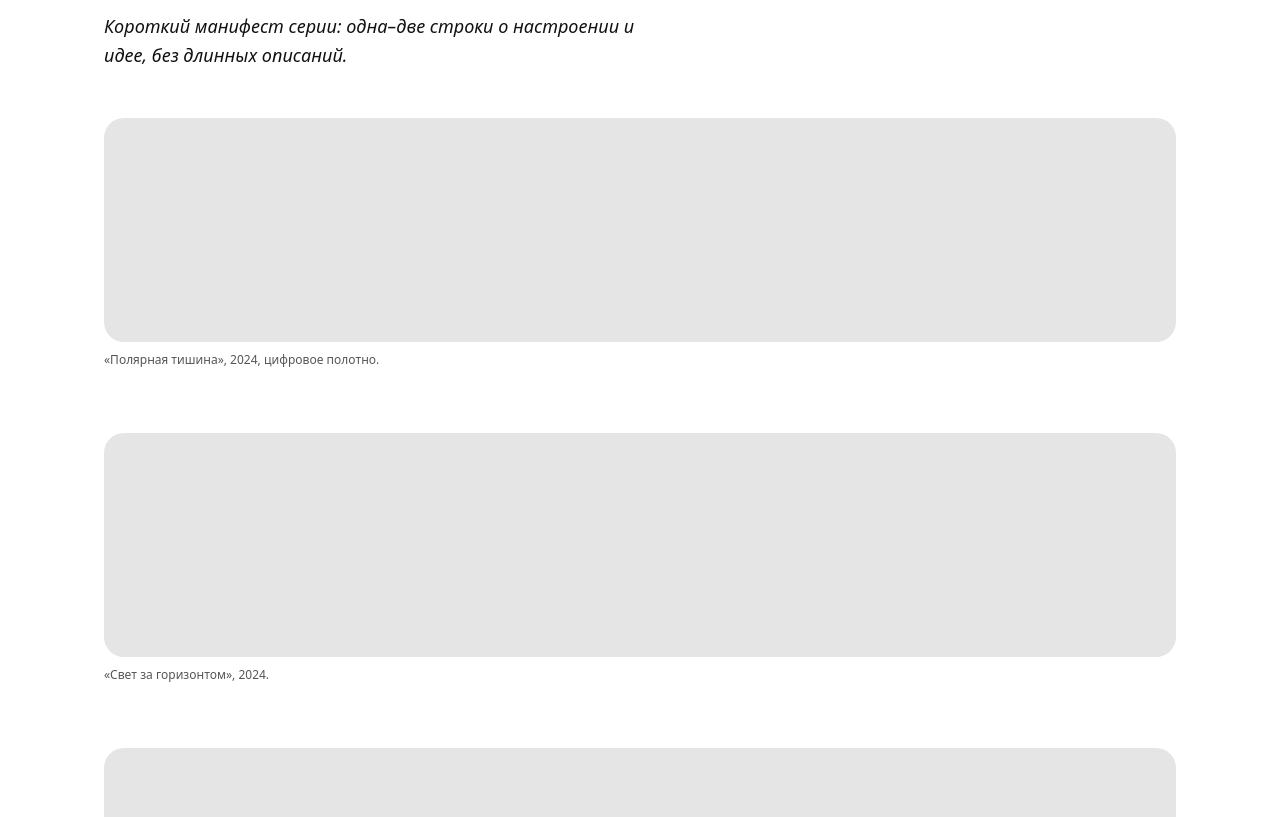
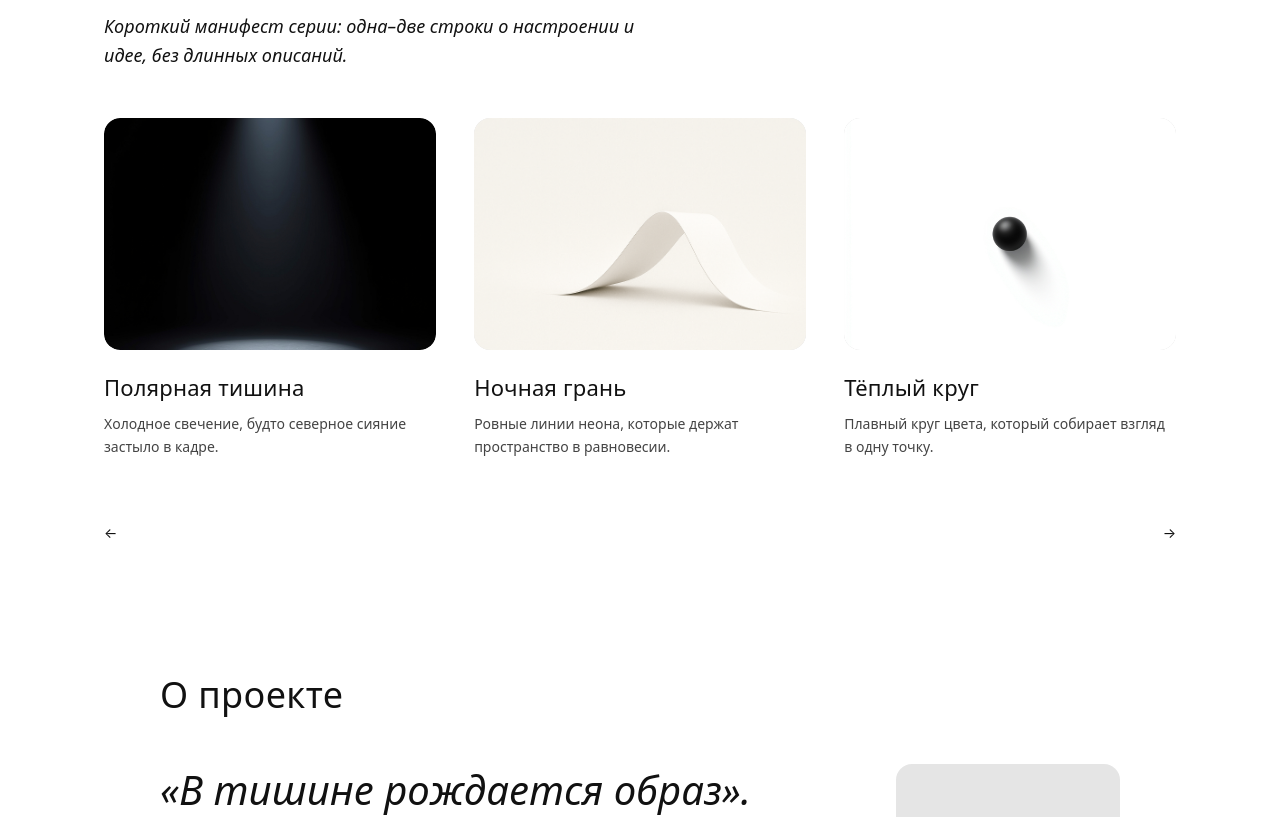
Before and after one commit to ALDYNEC-07/SALGER-ART, a Next.js app: page / in a window 1280 px wide. Shown: the part 1747-2564 px from the top of the page. Built offline with nearby package versions, Linux system fonts and the light colour scheme.

Commit message:
Секция серии настроил по горизонатали

```diff
--- a/src/app/globals.css
+++ b/src/app/globals.css
@@ -711,27 +711,38 @@ body:has(#nav-toggle:checked) {
 }
 
 .series-works {
-  display: flex;
-  flex-direction: column;
-  gap: var(--space-3xl);
+  display: grid;
+  grid-template-columns: repeat(auto-fit, minmax(260px, 1fr));
+  gap: clamp(var(--space-l), 3vw, var(--space-2xl));
 }
 
-.series-work__figure {
-  margin: 0;
+.page--series .series-card {
+  width: 100%;
+  flex: 1 1 auto;
+  scroll-snap-align: unset;
+  scroll-snap-stop: unset;
 }
 
-.series-work__media {
-  position: relative;
-  border-radius: 1.25rem;
-  overflow: hidden;
-  min-height: 14rem;
-  background-color: #e5e5e5;
+.series-card--stacked {
+  filter: none;
+  opacity: 1;
+  transform: none;
 }
 
-.series-work__caption {
+.page--series .series-card__link {
+  width: 100%;
+}
+
+.page--series .series-card__figure {
+  height: 100%;
+}
+
+.page--series .series-card__caption {
   margin-top: var(--space-xs);
-  font-size: var(--fs-xs);
-  color: #555555;
+}
+
+.page--series .series-card__meta {
+  color: #444444;
 }
 
 /* Завершение серии */
--- a/src/app/page.tsx
+++ b/src/app/page.tsx
@@ -61,6 +61,27 @@ export default function Home() {
       meta: "Тёплая палитра раннего утра и мягкие переходы цвета.",
       image: yaycoImage,
       alt: "Картина из серии «Рассветные краски»: тёплые плавные формы в мягком свете",
+    },
+  ];
+  /* Работы выбранной серии с теми же карточками, что и в галерее */
+  const seriesWorks = [
+    {
+      title: "Полярная тишина",
+      meta: "Холодное свечение, будто северное сияние застыло в кадре.",
+      image: scenaImage,
+      alt: "Полотно «Полярная тишина»: мягкий свет прожекторов на тёмном фоне",
+    },
+    {
+      title: "Ночная грань",
+      meta: "Ровные линии неона, которые держат пространство в равновесии.",
+      image: lineImage,
+      alt: "Полотно «Ночная грань»: тонкие полосы неона на тёмном фоне",
+    },
+    {
+      title: "Тёплый круг",
+      meta: "Плавный круг цвета, который собирает взгляд в одну точку.",
+      image: krugImage,
+      alt: "Полотно «Тёплый круг»: кольца света на нейтральном фоне",
     },
   ];
   /* Запоминаем карточки галереи, чтобы знать, куда скроллить и кого выделять */
@@ -370,30 +391,33 @@ export default function Home() {
               </p>
             </header>
 
-            {/* Вертикальная колонка работ с "воздухом" между ними */}
-            <div className="series-works">
-              <figure className="series-work__figure">
-                <div className="series-work__media" aria-hidden="true">
-                  {/* Здесь будет конкретное изображение работы */}
-                </div>
-                <figcaption className="series-work__caption">
-                  «Полярная тишина», 2024, цифровое полотно.
-                </figcaption>
-              </figure>
-
-              <figure className="series-work__figure">
-                <div className="series-work__media" aria-hidden="true"></div>
-                <figcaption className="series-work__caption">
-                  «Свет за горизонтом», 2024.
-                </figcaption>
-              </figure>
-
-              <figure className="series-work__figure">
-                <div className="series-work__media" aria-hidden="true"></div>
-                <figcaption className="series-work__caption">
-                  «Медленное свечение», 2024.
-                </figcaption>
-              </figure>
+            {/* Сетка карточек серии с тем же визуалом, что и в галерее */}
+            <div
+              className="series-works"
+              aria-label="Работы серии «Северное сияние»"
+            >
+              {seriesWorks.map((work, index) => (
+                <article key={work.title} className="series-card series-card--stacked">
+                  <div className="series-card__link">
+                    <figure className="series-card__figure">
+                      <div className="series-card__image-placeholder">
+                        <Image
+                          src={work.image}
+                          alt={work.alt}
+                          fill
+                          sizes="(max-width: 640px) 92vw, (max-width: 1200px) 48vw, 420px"
+                          className="series-card__image"
+                          priority={index === 0}
+                        />
+                      </div>
+                      <figcaption className="series-card__caption">
+                        <h2 className="series-card__title">{work.title}</h2>
+                        <p className="series-card__meta">{work.meta}</p>
+                      </figcaption>
+                    </figure>
+                  </div>
+                </article>
+              ))}
             </div>
 
             {/* Завершение серии и навигация */}
```
